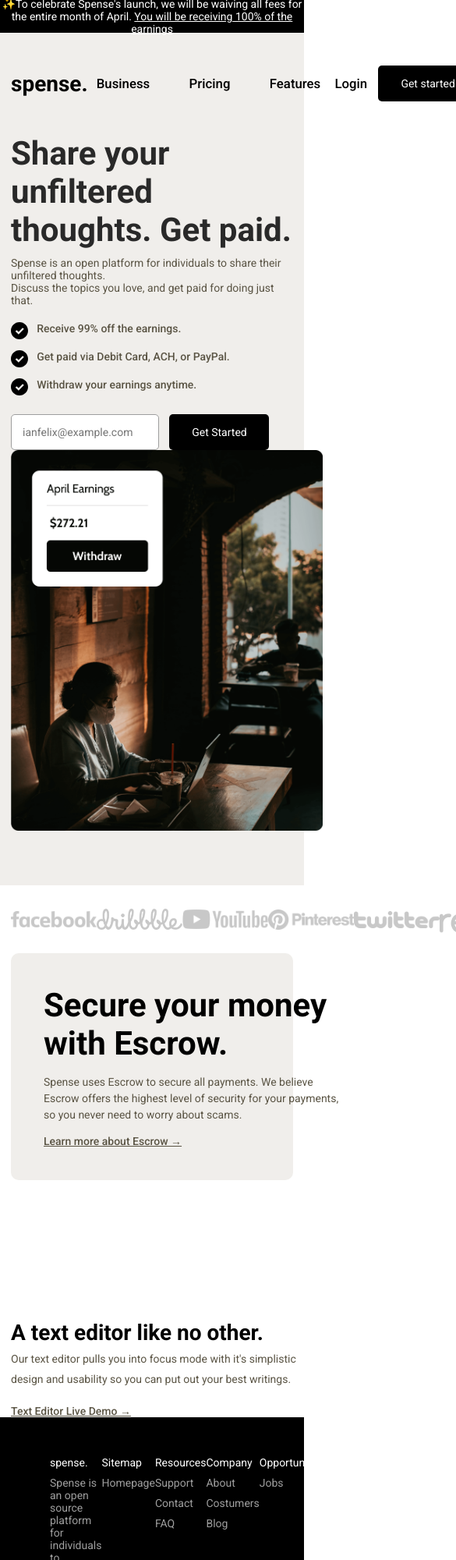
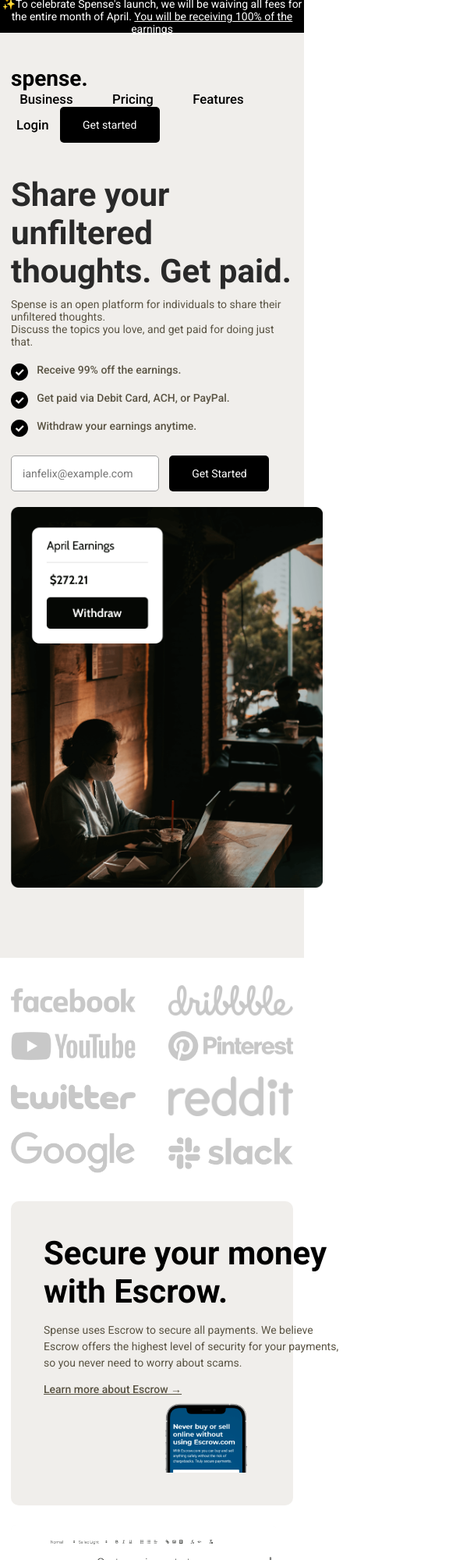
Before and after one commit to ianfelix/Spense, a plain HTML site: page index.html in a window 390 px wide. Shown: the top 2000 px of the page at 78% size, 585 px wide, since content can reach past the window. Drawn offline with Linux system fonts and the light colour scheme.

Commit message:
feat: add responsiviness layout

```diff
--- a/styles.css
+++ b/styles.css
@@ -36,7 +36,9 @@
 
 .main-header {
   display: flex;
+  flex: 1;
   justify-content: space-between;
+  flex-wrap: wrap;
   align-items: center;
   max-width: 1480px;
   margin: 0 auto;
@@ -68,9 +70,14 @@
 
 .main-header .login a {
   padding: 0.5rem;
+  flex-grow: 2;
   transition: filter 0.2s;
   font-size: 1.2rem;
   font-weight: 500;
+}
+
+.main-header .login button {
+  flex-grow: 2;
 }
 
 .main-header ul li a:hover,
@@ -107,12 +114,17 @@
 
 .hero-container {
   display: flex;
+  flex: 1 1 260px;
   justify-content: space-between;
   align-items: center;
   flex-wrap: wrap;
   max-width: 1480px;
   margin: 0 auto;
   padding: 0 1rem;
+}
+
+.hero-container div {
+  margin-bottom: 20px;
 }
 
 .hero-container div h1 {
@@ -169,17 +181,22 @@
 
 .container-brands {
   display: flex;
+  flex-wrap: wrap;
+  flex: 1 1 260px;
   justify-content: space-between;
   align-items: center;
   margin-bottom: 25px;
 }
 
 .container-brands img {
-  max-width: 110px;
+  max-width: 160px;
+  padding: 10px 0;
 }
 
 .container-phone {
   display: flex;
+  flex-wrap: wrap;
+  flex: 1 1 260px;
   align-items: center;
   justify-content: space-between;
   background: var(--background);
@@ -213,16 +230,19 @@
 
 .container-editor {
   display: flex;
+  flex-wrap: wrap;
+  flex: 1;
+  align-items: center;
   justify-content: space-between;
 }
 
 .container-editor img {
-  max-height: 600px;
+  max-height: 500px;
 }
 
 .container-editor-text {
-  margin-top: 150px;
-  white-space: nowrap;
+  align-self: center;
+  margin-bottom: 10px;
 }
 
 .container-editor-text h1 {
@@ -252,13 +272,14 @@
 
 footer ul {
   display: flex;
+  flex-wrap: wrap;
   justify-content: space-between;
   align-items: flex-start;
 }
 
 footer li span ~ p {
   color: var(--gray-400);
-  margin-top: 10px;
+  margin: 10px 0;
 }
 
 footer li span ~ a {
```
